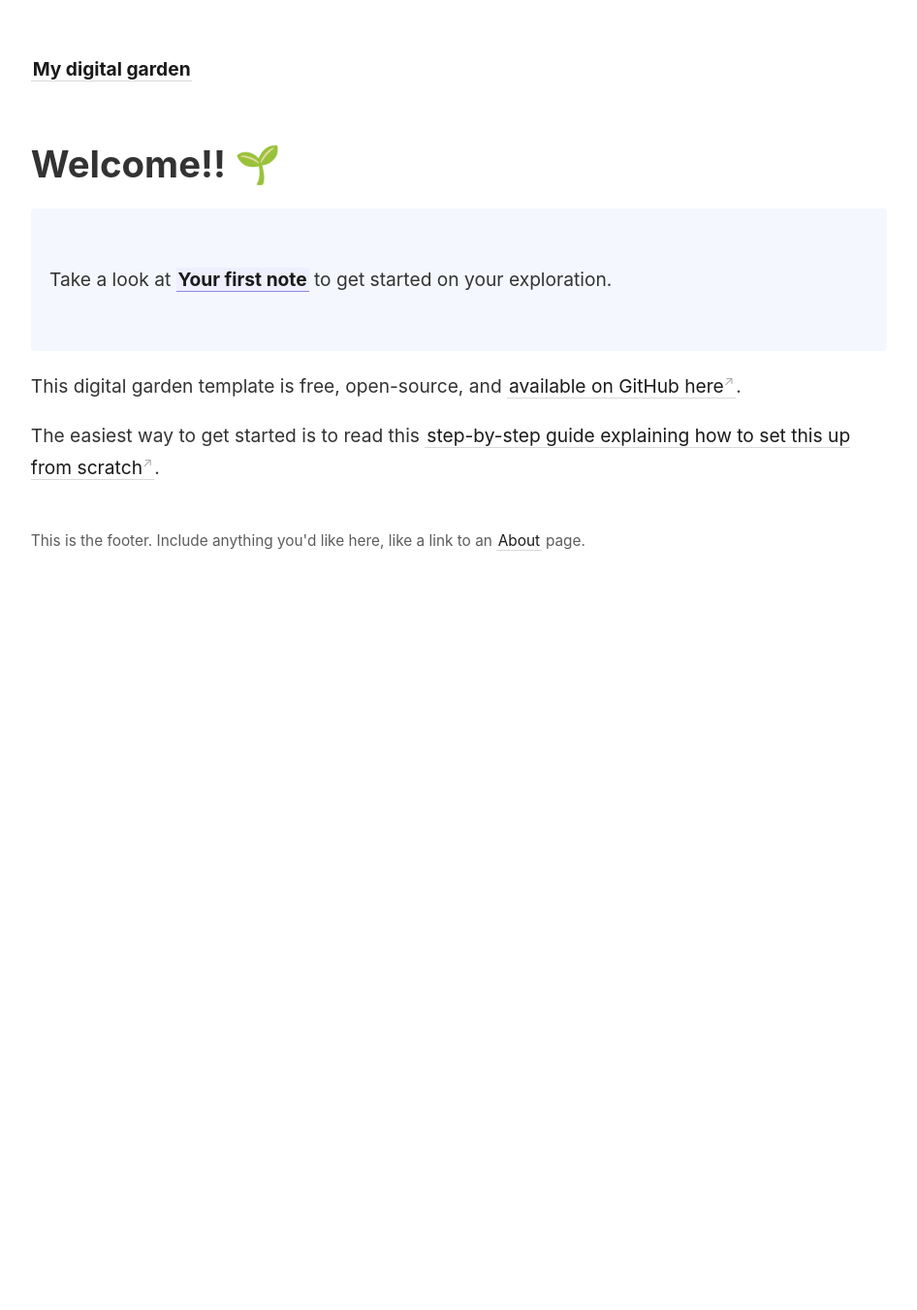
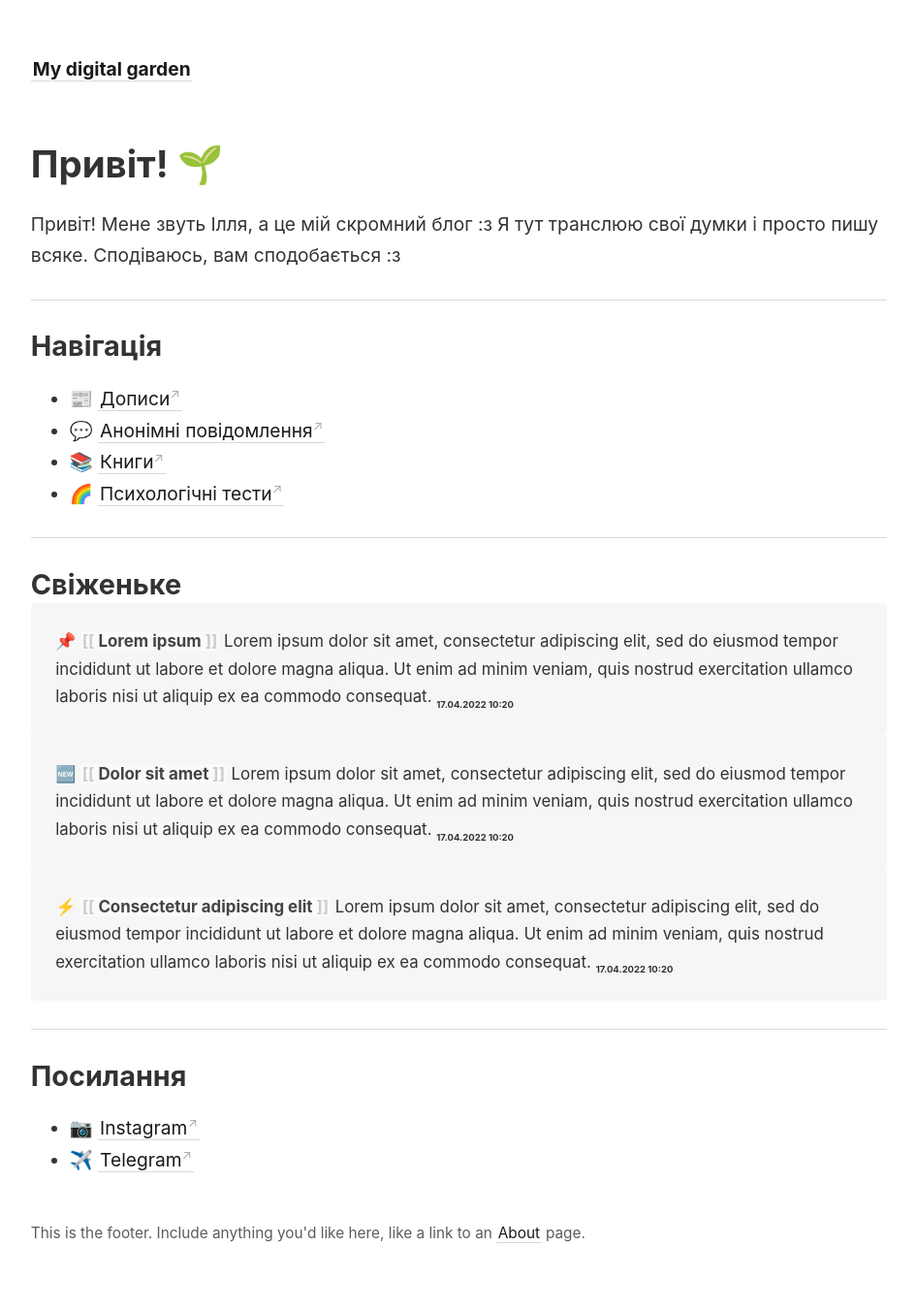
Before and after one commit to Laktionof/digital-garden, a Jekyll site: the page built from _pages/index.md, in a window 1280 px wide. Shown: the whole page at 97% size, without its empty margins (45-991 px from the left). Built offline with Jekyll 4.4.1, drawn with Linux system fonts in a browser that asks for light colours; before the commit the page ends 900 px from its top, so only the background shows below that.

Commit message:
Update index.md

```diff
--- a/_pages/index.md
+++ b/_pages/index.md
@@ -5,15 +5,40 @@ id: home
 permalink: /
 ---
 
-# Welcome!! 🌱
+# Привіт! 🌱
 
-<p style="padding: 3em 1em; background: #f5f7ff; border-radius: 4px;">
-  Take a look at <span style="font-weight: bold">[[Your first note]]</span> to get started on your exploration.
-</p>
+Привіт! Мене звуть Ілля, а це мій скромний блог :з
+Я тут транслюю свої думки і просто пишу всяке. Сподіваюсь, вам сподобається :з
 
-This digital garden template is free, open-source, and [available on GitHub here](https://github.com/maximevaillancourt/digital-garden-jekyll-template).
+---
 
-The easiest way to get started is to read this [step-by-step guide explaining how to set this up from scratch](https://maximevaillancourt.com/blog/setting-up-your-own-digital-garden-with-jekyll).
+## Навігація
+- 📰 [Дописи](posts)
+- 💬 [Анонімні повідомлення](anon.md)
+- 📚️ [Книги](books.md)
+- 🌈 [Психологічні тести](psycho.md)
+
+---
+
+## Свіженьке
+
+> 📌 **[[Lorem ipsum]]**
+Lorem ipsum dolor sit amet, consectetur adipiscing elit, sed do eiusmod tempor incididunt ut labore et dolore magna aliqua. Ut enim ad minim veniam, quis nostrud exercitation ullamco laboris nisi ut aliquip ex ea commodo consequat.
+<sub><sub><b>17.04.2022 10:20</b></sub></sub>
+
+> 🆕 **[[Dolor sit amet]]**
+Lorem ipsum dolor sit amet, consectetur adipiscing elit, sed do eiusmod tempor incididunt ut labore et dolore magna aliqua. Ut enim ad minim veniam, quis nostrud exercitation ullamco laboris nisi ut aliquip ex ea commodo consequat.
+<sub><sub><b>17.04.2022 10:20</b></sub></sub>
+
+> ⚡️ **[[Consectetur adipiscing elit]]**
+Lorem ipsum dolor sit amet, consectetur adipiscing elit, sed do eiusmod tempor incididunt ut labore et dolore magna aliqua. Ut enim ad minim veniam, quis nostrud exercitation ullamco laboris nisi ut aliquip ex ea commodo consequat.
+<sub><sub><b>17.04.2022 10:20</b></sub></sub>
+
+---
+
+## Посилання
+- 📷 [Instagram](https://www.instagram.com/laktionof)
+- ✈️ [Telegram](https://www.t.me/laktionof)
 
 <style>
   .wrapper {
```
